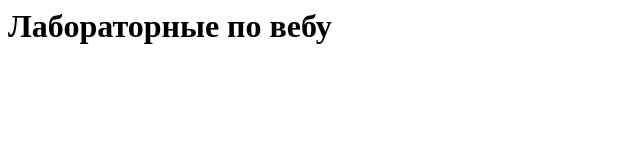
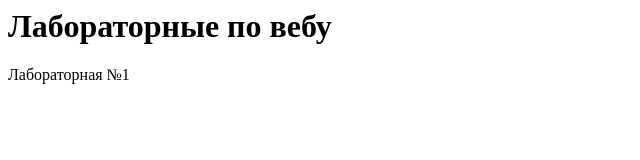
Before and after one commit to Anastas456/web-labs-martynova-fatal, a plain HTML site: page index.html in a window 1280 px wide. Shown: the whole page, without its empty margins (0-640 px from the left). Drawn offline with Linux system fonts and the light colour scheme.

Commit message:
Update index.html

```diff
--- a/index.html
+++ b/index.html
@@ -2,5 +2,6 @@
 <head></head>
 <body>
   <h1>Лабораторные по вебу</h1>
+  <p>Лабораторная №1</p>
 </body>
 </html>
```
